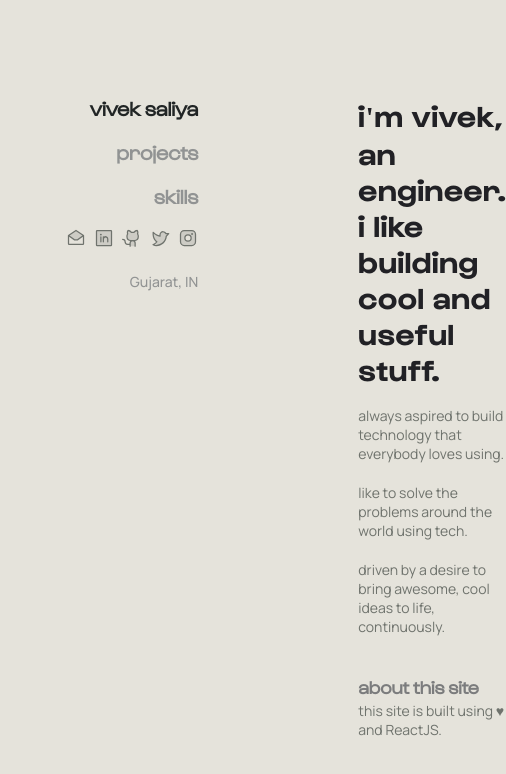
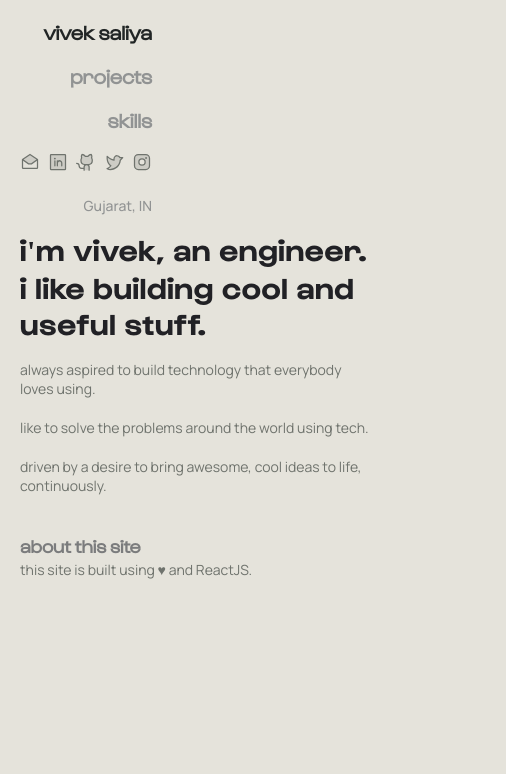
Before and after one commit to saliyavivek/portfolio, a React (Vite) app: page / in a window 390 px wide. Shown: the top 774 px of the page, 506 px wide, since content can reach past the window. Built offline with nearby package versions, Linux system fonts and the light colour scheme; the HTML template or start-up script is replaced by a standard one.

Commit message:
responsive in-progress

```diff
--- a/src/App.css
+++ b/src/App.css
@@ -26,3 +26,14 @@
     padding: 6rem 0 0 0;
     gap: 10rem;
 }
+
+@media (max-width: 800px) {
+    .app {
+        display: flex;
+        flex-direction: column;
+        justify-content: flex-start;
+        align-items: flex-start;
+        margin: 0;
+        padding: 20px;
+    }
+}
--- a/src/pages/Home/Home.css
+++ b/src/pages/Home/Home.css
@@ -39,3 +39,10 @@
     font-family: "Manrope", sans-serif;
     font-size: 14px;
 }
+
+@media (max-width: 800px) {
+    .home {
+        min-height: auto;
+        margin-top: -550px;
+    }
+}
```
